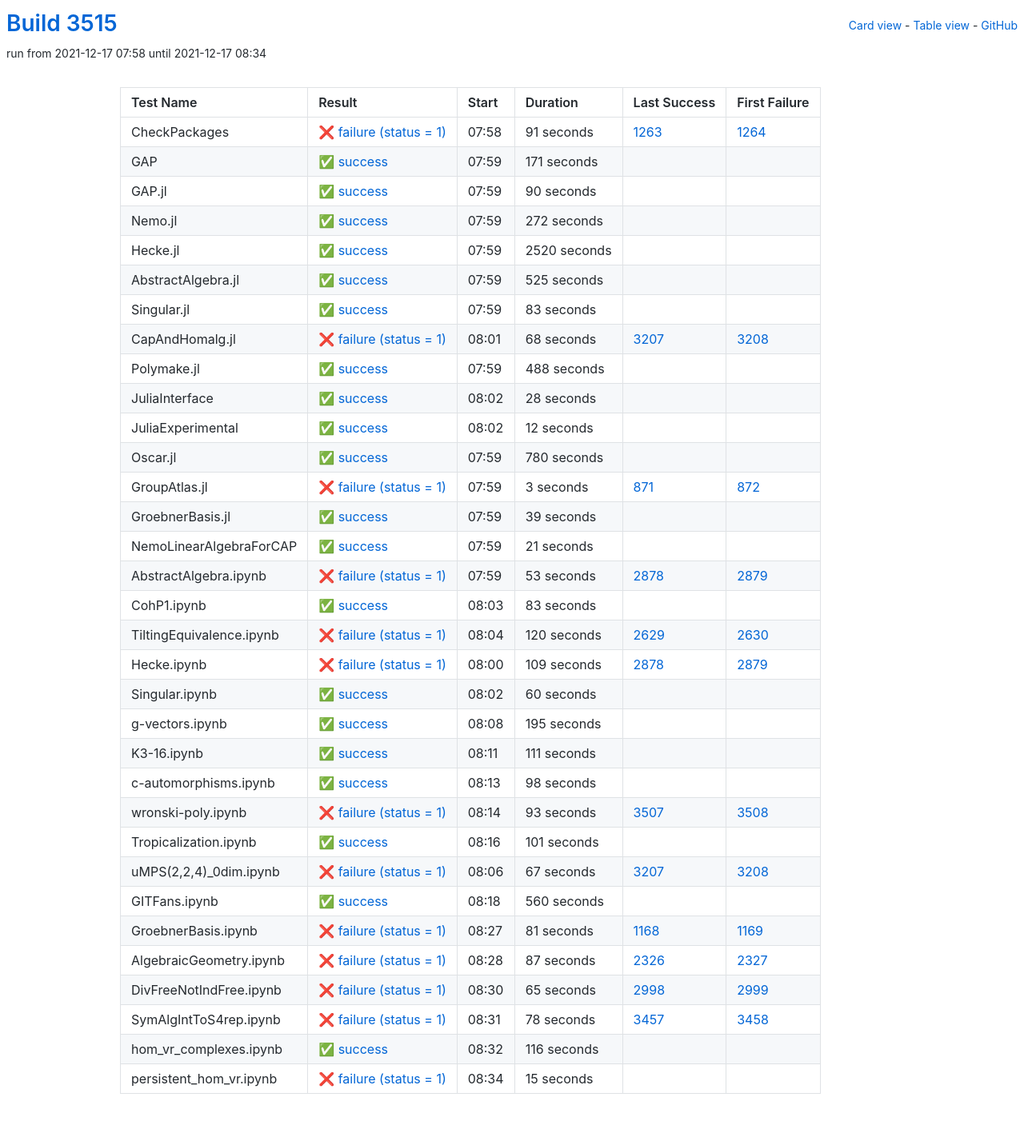
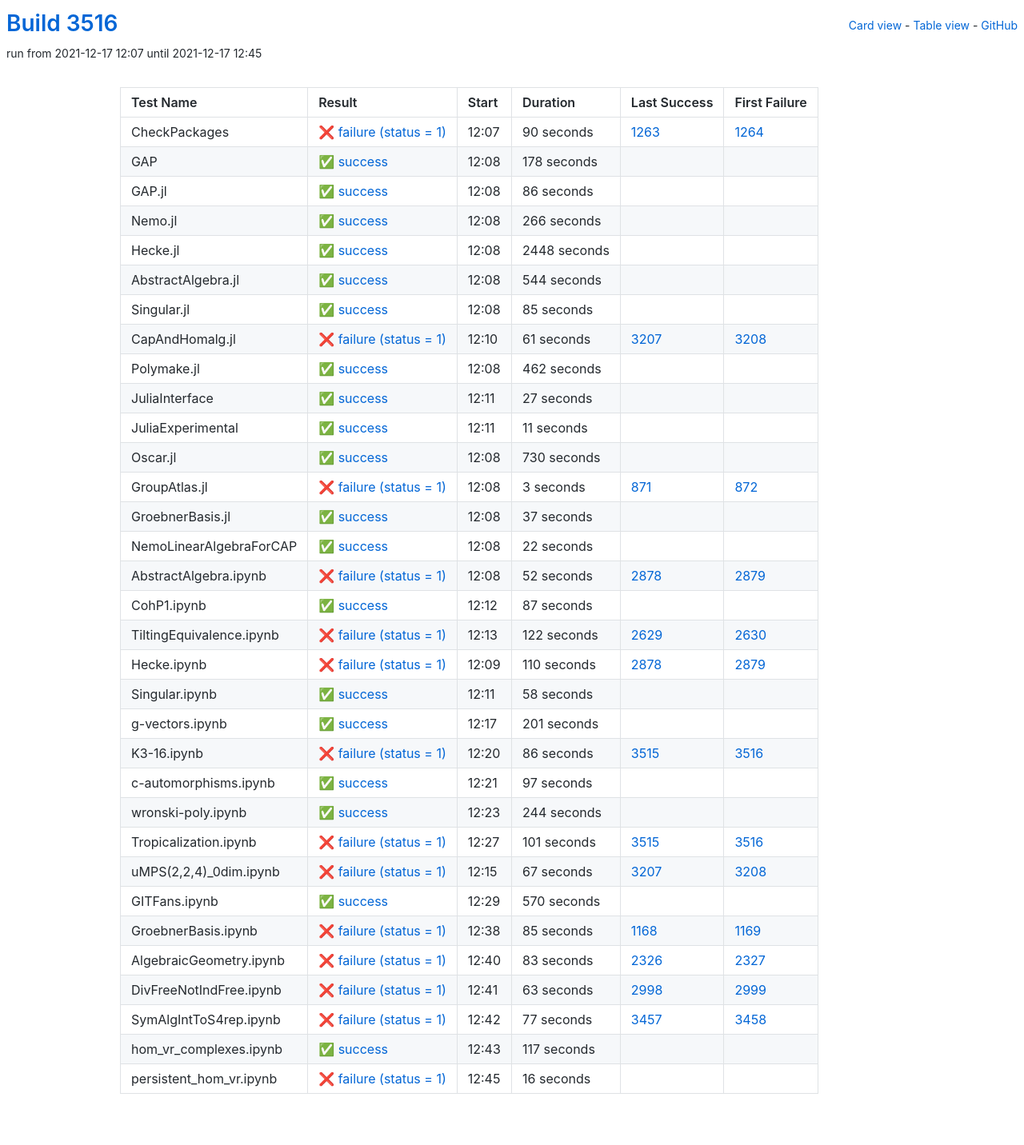
Before and after one commit to oscar-system/oscar-ci-status-stable, a Jekyll site: the page built from table.html, in a window 1280 px wide. Shown: the whole page at 80% size. Built offline with Jekyll 4.4.1, drawn with Linux system fonts in a browser that asks for light colours.

Commit message:
Build #3516

```diff
--- a/_data/ci.yml
+++ b/_data/ci.yml
@@ -1,6 +1,6 @@
 ---
-build: 3515
-build_url: https://oscarci.mathematik.uni-kl.de/job/oscar-stable/3515/
+build: 3516
+build_url: https://oscarci.mathematik.uni-kl.de/job/oscar-stable/3516/
 job: oscar-stable
 organization: oscar-system
 repo: oscar-ci-status-stable
@@ -8,152 +8,152 @@ repourl: https://github.com/oscar-system/oscar-ci-status-stable
 tests:
 - name: CheckPackages
   id: checkpackages
-  log: https://oscarci.mathematik.uni-kl.de/job/oscar-stable/3515/artifact/logs/build-3515/CheckPackages.log
-  start: 2021-12-17 07:58
+  log: https://oscarci.mathematik.uni-kl.de/job/oscar-stable/3516/artifact/logs/build-3516/CheckPackages.log
+  start: 2021-12-17 12:07
   success: false
   exitcode: 1
   status: failure
-  duration: 91
+  duration: 90
   last_success: 1263
   last_success_url: https://oscarci.mathematik.uni-kl.de/job/oscar-stable/1263/
   first_failure: 1264
   first_failure_url: https://oscarci.mathematik.uni-kl.de/job/oscar-stable/1264/
 - name: GAP
   id: gap
-  log: https://oscarci.mathematik.uni-kl.de/job/oscar-stable/3515/artifact/logs/build-3515/GAP.log
-  start: 2021-12-17 07:59
+  log: https://oscarci.mathematik.uni-kl.de/job/oscar-stable/3516/artifact/logs/build-3516/GAP.log
+  start: 2021-12-17 12:08
   success: true
   exitcode: 0
   status: success
-  duration: 171
+  duration: 178
   last_success: false
   last_success_url:
   first_failure: false
   first_failure_url:
 - name: GAP.jl
   id: gap-jl
-  log: https://oscarci.mathematik.uni-kl.de/job/oscar-stable/3515/artifact/logs/build-3515/GAP.jl.log
-  start: 2021-12-17 07:59
+  log: https://oscarci.mathematik.uni-kl.de/job/oscar-stable/3516/artifact/logs/build-3516/GAP.jl.log
+  start: 2021-12-17 12:08
   success: true
   exitcode: 0
   status: success
-  duration: 90
+  duration: 86
   last_success: false
   last_success_url:
   first_failure: false
   first_failure_url:
 - name: Nemo.jl
   id: nemo-jl
-  log: https://oscarci.mathematik.uni-kl.de/job/oscar-stable/3515/artifact/logs/build-3515/Nemo.jl.log
-  start: 2021-12-17 07:59
+  log: https://oscarci.mathematik.uni-kl.de/job/oscar-stable/3516/artifact/logs/build-3516/Nemo.jl.log
+  start: 2021-12-17 12:08
   success: true
   exitcode: 0
   status: success
-  duration: 272
+  duration: 266
   last_success: false
   last_success_url:
   first_failure: false
   first_failure_url:
 - name: Hecke.jl
   id: hecke-jl
-  log: https://oscarci.mathematik.uni-kl.de/job/oscar-stable/3515/artifact/logs/build-3515/Hecke.jl.log
-  start: 2021-12-17 07:59
+  log: https://oscarci.mathematik.uni-kl.de/job/oscar-stable/3516/artifact/logs/build-3516/Hecke.jl.log
+  start: 2021-12-17 12:08
   success: true
   exitcode: 0
   status: success
-  duration: 2520
+  duration: 2448
   last_success: false
   last_success_url:
   first_failure: false
   first_failure_url:
 - name: AbstractAlgebra.jl
   id: abstractalgebra-jl
-  log: https://oscarci.mathematik.uni-kl.de/job/oscar-stable/3515/artifact/logs/build-3515/AbstractAlgebra.jl.log
-  start: 2021-12-17 07:59
+  log: https://oscarci.mathematik.uni-kl.de/job/oscar-stable/3516/artifact/logs/build-3516/AbstractAlgebra.jl.log
+  start: 2021-12-17 12:08
   success: true
   exitcode: 0
   status: success
-  duration: 525
+  duration: 544
   last_success: false
   last_success_url:
   first_failure: false
   first_failure_url:
 - name: Singular.jl
   id: singular-jl
-  log: https://oscarci.mathematik.uni-kl.de/job/oscar-stable/3515/artifact/logs/build-3515/Singular.jl.log
-  start: 2021-12-17 07:59
+  log: https://oscarci.mathematik.uni-kl.de/job/oscar-stable/3516/artifact/logs/build-3516/Singular.jl.log
+  start: 2021-12-17 12:08
   success: true
   exitcode: 0
   status: success
-  duration: 83
+  duration: 85
   last_success: false
   last_success_url:
   first_failure: false
   first_failure_url:
 - name: CapAndHomalg.jl
   id: capandhomalg-jl
-  log: https://oscarci.mathematik.uni-kl.de/job/oscar-stable/3515/artifact/logs/build-3515/CapAndHomalg.jl.log
-  start: 2021-12-17 08:01
+  log: https://oscarci.mathematik.uni-kl.de/job/oscar-stable/3516/artifact/logs/build-3516/CapAndHomalg.jl.log
+  start: 2021-12-17 12:10
   success: false
   exitcode: 1
   status: failure
-  duration: 68
+  duration: 61
   last_success: 3207
   last_success_url: https://oscarci.mathematik.uni-kl.de/job/oscar-stable/3207/
   first_failure: 3208
   first_failure_url: https://oscarci.mathematik.uni-kl.de/job/oscar-stable/3208/
 - name: Polymake.jl
   id: polymake-jl
-  log: https://oscarci.mathematik.uni-kl.de/job/oscar-stable/3515/artifact/logs/build-3515/Polymake.jl.log
-  start: 2021-12-17 07:59
+  log: https://oscarci.mathematik.uni-kl.de/job/oscar-stable/3516/artifact/logs/build-3516/Polymake.jl.log
+  start: 2021-12-17 12:08
   success: true
   exitcode: 0
   status: success
-  duration: 488
+  duration: 462
   last_success: false
   last_success_url:
   first_failure: false
   first_failure_url:
 - name: JuliaInterface
   id: juliainterface
-  log: https://oscarci.mathematik.uni-kl.de/job/oscar-stable/3515/artifact/logs/build-3515/JuliaInterface.log
-  start: 2021-12-17 08:02
+  log: https://oscarci.mathematik.uni-kl.de/job/oscar-stable/3516/artifact/logs/build-3516/JuliaInterface.log
+  start: 2021-12-17 12:11
   success: true
   exitcode: 0
   status: success
-  duration: 28
+  duration: 27
   last_success: false
   last_success_url:
   first_failure: false
   first_failure_url:
 - name: JuliaExperimental
   id: juliaexperimental
-  log: https://oscarci.mathematik.uni-kl.de/job/oscar-stable/3515/artifact/logs/build-3515/JuliaExperimental.log
-  start: 2021-12-17 08:02
+  log: https://oscarci.mathematik.uni-kl.de/job/oscar-stable/3516/artifact/logs/build-3516/JuliaExperimental.log
+  start: 2021-12-17 12:11
   success: true
   exitcode: 0
   status: success
-  duration: 12
+  duration: 11
   last_success: false
   last_success_url:
   first_failure: false
   first_failure_url:
 - name: Oscar.jl
   id: oscar-jl
-  log: https://oscarci.mathematik.uni-kl.de/job/oscar-stable/3515/artifact/logs/build-3515/Oscar.jl.log
-  start: 2021-12-17 07:59
+  log: https://oscarci.mathematik.uni-kl.de/job/oscar-stable/3516/artifact/logs/build-3516/Oscar.jl.log
+  start: 2021-12-17 12:08
   success: true
   exitcode: 0
   status: success
-  duration: 780
+  duration: 730
   last_success: false
   last_success_url:
   first_failure: false
   first_failure_url:
 - name: GroupAtlas.jl
   id: groupatlas-jl
-  log: https://oscarci.mathematik.uni-kl.de/job/oscar-stable/3515/artifact/logs/build-3515/GroupAtlas.jl.log
-  start: 2021-12-17 07:59
+  log: https://oscarci.mathematik.uni-kl.de/job/oscar-stable/3516/artifact/logs/build-3516/GroupAtlas.jl.log
+  start: 2021-12-17 12:08
   success: false
   exitcode: 1
   status: failure
@@ -164,152 +164,152 @@ tests:
   first_failure_url: https://oscarci.mathematik.uni-kl.de/job/oscar-stable/872/
 - name: GroebnerBasis.jl
   id: groebnerbasis-jl
-  log: https://oscarci.mathematik.uni-kl.de/job/oscar-stable/3515/artifact/logs/build-3515/GroebnerBasis.jl.log
-  start: 2021-12-17 07:59
+  log: https://oscarci.mathematik.uni-kl.de/job/oscar-stable/3516/artifact/logs/build-3516/GroebnerBasis.jl.log
+  start: 2021-12-17 12:08
   success: true
   exitcode: 0
   status: success
-  duration: 39
+  duration: 37
   last_success: false
   last_success_url:
   first_failure: false
   first_failure_url:
 - name: NemoLinearAlgebraForCAP
   id: nemolinearalgebraforcap
-  log: https://oscarci.mathematik.uni-kl.de/job/oscar-stable/3515/artifact/logs/build-3515/NemoLinearAlgebraForCAP.log
-  start: 2021-12-17 07:59
+  log: https://oscarci.mathematik.uni-kl.de/job/oscar-stable/3516/artifact/logs/build-3516/NemoLinearAlgebraForCAP.log
+  start: 2021-12-17 12:08
   success: true
   exitcode: 0
   status: success
-  duration: 21
+  duration: 22
   last_success: false
   last_success_url:
   first_failure: false
   first_failure_url:
 - name: AbstractAlgebra.ipynb
   id: abstractalgebra-ipynb
-  log: https://oscarci.mathematik.uni-kl.de/job/oscar-stable/3515/artifact/logs/build-3515/AbstractAlgebra.ipynb.log
-  start: 2021-12-17 07:59
+  log: https://oscarci.mathematik.uni-kl.de/job/oscar-stable/3516/artifact/logs/build-3516/AbstractAlgebra.ipynb.log
+  start: 2021-12-17 12:08
   success: false
   exitcode: 1
   status: failure
-  duration: 53
+  duration: 52
   last_success: 2878
   last_success_url: https://oscarci.mathematik.uni-kl.de/job/oscar-stable/2878/
   first_failure: 2879
   first_failure_url: https://oscarci.mathematik.uni-kl.de/job/oscar-stable/2879/
 - name: CohP1.ipynb
   id: cohp1-ipynb
-  log: https://oscarci.mathematik.uni-kl.de/job/oscar-stable/3515/artifact/logs/build-3515/CohP1.ipynb.log
-  start: 2021-12-17 08:03
+  log: https://oscarci.mathematik.uni-kl.de/job/oscar-stable/3516/artifact/logs/build-3516/CohP1.ipynb.log
+  start: 2021-12-17 12:12
   success: true
   exitcode: 0
   status: success
-  duration: 83
+  duration: 87
   last_success: false
   last_success_url:
   first_failure: false
   first_failure_url:
 - name: TiltingEquivalence.ipynb
   id: tiltingequivalence-ipynb
-  log: https://oscarci.mathematik.uni-kl.de/job/oscar-stable/3515/artifact/logs/build-3515/TiltingEquivalence.ipynb.log
-  start: 2021-12-17 08:04
+  log: https://oscarci.mathematik.uni-kl.de/job/oscar-stable/3516/artifact/logs/build-3516/TiltingEquivalence.ipynb.log
+  start: 2021-12-17 12:13
   success: false
   exitcode: 1
   status: failure
-  duration: 120
+  duration: 122
   last_success: 2629
   last_success_url: https://oscarci.mathematik.uni-kl.de/job/oscar-stable/2629/
   first_failure: 2630
   first_failure_url: https://oscarci.mathematik.uni-kl.de/job/oscar-stable/2630/
 - name: Hecke.ipynb
   id: hecke-ipynb
-  log: https://oscarci.mathematik.uni-kl.de/job/oscar-stable/3515/artifact/logs/build-3515/Hecke.ipynb.log
-  start: 2021-12-17 08:00
+  log: https://oscarci.mathematik.uni-kl.de/job/oscar-stable/3516/artifact/logs/build-3516/Hecke.ipynb.log
+  start: 2021-12-17 12:09
   success: false
   exitcode: 1
   status: failure
-  duration: 109
+  duration: 110
   last_success: 2878
   last_success_url: https://oscarci.mathematik.uni-kl.de/job/oscar-stable/2878/
   first_failure: 2879
   first_failure_url: https://oscarci.mathematik.uni-kl.de/job/oscar-stable/2879/
 - name: Singular.ipynb
   id: singular-ipynb
-  log: https://oscarci.mathematik.uni-kl.de/job/oscar-stable/3515/artifact/logs/build-3515/Singular.ipynb.log
-  start: 2021-12-17 08:02
+  log: https://oscarci.mathematik.uni-kl.de/job/oscar-stable/3516/artifact/logs/build-3516/Singular.ipynb.log
+  start: 2021-12-17 12:11
   success: true
   exitcode: 0
   status: success
-  duration: 60
+  duration: 58
   last_success: false
   last_success_url:
   first_failure: false
   first_failure_url:
 - name: g-vectors.ipynb
   id: g-vectors-ipynb
-  log: https://oscarci.mathematik.uni-kl.de/job/oscar-stable/3515/artifact/logs/build-3515/g-vectors.ipynb.log
-  start: 2021-12-17 08:08
+  log: https://oscarci.mathematik.uni-kl.de/job/oscar-stable/3516/artifact/logs/build-3516/g-vectors.ipynb.log
+  start: 2021-12-17 12:17
   success: true
   exitcode: 0
   status: success
-  duration: 195
+  duration: 201
   last_success: false
   last_success_url:
   first_failure: false
   first_failure_url:
 - name: K3-16.ipynb
   id: k3-16-ipynb
-  log: https://oscarci.mathematik.uni-kl.de/job/oscar-stable/3515/artifact/logs/build-3515/K3-16.ipynb.log
-  start: 2021-12-17 08:11
+  log: https://oscarci.mathematik.uni-kl.de/job/oscar-stable/3516/artifact/logs/build-3516/K3-16.ipynb.log
+  start: 2021-12-17 12:20
+  success: false
+  exitcode: 1
+  status: failure
+  duration: 86
+  last_success: 3515
+  last_success_url: https://oscarci.mathematik.uni-kl.de/job/oscar-stable/3515/
+  first_failure: 3516
+  first_failure_url: https://oscarci.mathematik.uni-kl.de/job/oscar-stable/3516/
+- name: c-automorphisms.ipynb
+  id: c-automorphisms-ipynb
+  log: https://oscarci.mathematik.uni-kl.de/job/oscar-stable/3516/artifact/logs/build-3516/c-automorphisms.ipynb.log
+  start: 2021-12-17 12:21
   success: true
   exitcode: 0
   status: success
-  duration: 111
-  last_success: false
-  last_success_url:
-  first_failure: false
-  first_failure_url:
-- name: c-automorphisms.ipynb
-  id: c-automorphisms-ipynb
-  log: https://oscarci.mathematik.uni-kl.de/job/oscar-stable/3515/artifact/logs/build-3515/c-automorphisms.ipynb.log
-  start: 2021-12-17 08:13
-  success: true
-  exitcode: 0
-  status: success
-  duration: 98
+  duration: 97
   last_success: false
   last_success_url:
   first_failure: false
   first_failure_url:
 - name: wronski-poly.ipynb
   id: wronski-poly-ipynb
-  log: https://oscarci.mathematik.uni-kl.de/job/oscar-stable/3515/artifact/logs/build-3515/wronski-poly.ipynb.log
-  start: 2021-12-17 08:14
-  success: false
-  exitcode: 1
-  status: failure
-  duration: 93
-  last_success: 3507
-  last_success_url: https://oscarci.mathematik.uni-kl.de/job/oscar-stable/3507/
-  first_failure: 3508
-  first_failure_url: https://oscarci.mathematik.uni-kl.de/job/oscar-stable/3508/
-- name: Tropicalization.ipynb
-  id: tropicalization-ipynb
-  log: https://oscarci.mathematik.uni-kl.de/job/oscar-stable/3515/artifact/logs/build-3515/Tropicalization.ipynb.log
-  start: 2021-12-17 08:16
+  log: https://oscarci.mathematik.uni-kl.de/job/oscar-stable/3516/artifact/logs/build-3516/wronski-poly.ipynb.log
+  start: 2021-12-17 12:23
   success: true
   exitcode: 0
   status: success
-  duration: 101
+  duration: 244
   last_success: false
   last_success_url:
   first_failure: false
   first_failure_url:
+- name: Tropicalization.ipynb
+  id: tropicalization-ipynb
+  log: https://oscarci.mathematik.uni-kl.de/job/oscar-stable/3516/artifact/logs/build-3516/Tropicalization.ipynb.log
+  start: 2021-12-17 12:27
+  success: false
+  exitcode: 1
+  status: failure
+  duration: 101
+  last_success: 3515
+  last_success_url: https://oscarci.mathematik.uni-kl.de/job/oscar-stable/3515/
+  first_failure: 3516
+  first_failure_url: https://oscarci.mathematik.uni-kl.de/job/oscar-stable/3516/
 - name: uMPS(2,2,4)_0dim.ipynb
   id: umps-2-2-4-0dim-ipynb
-  log: https://oscarci.mathematik.uni-kl.de/job/oscar-stable/3515/artifact/logs/build-3515/uMPS-2-2-4-_0dim.ipynb.log
-  start: 2021-12-17 08:06
+  log: https://oscarci.mathematik.uni-kl.de/job/oscar-stable/3516/artifact/logs/build-3516/uMPS-2-2-4-_0dim.ipynb.log
+  start: 2021-12-17 12:15
   success: false
   exitcode: 1
   status: failure
@@ -320,84 +320,84 @@ tests:
   first_failure_url: https://oscarci.mathematik.uni-kl.de/job/oscar-stable/3208/
 - name: GITFans.ipynb
   id: gitfans-ipynb
-  log: https://oscarci.mathematik.uni-kl.de/job/oscar-stable/3515/artifact/logs/build-3515/GITFans.ipynb.log
-  start: 2021-12-17 08:18
+  log: https://oscarci.mathematik.uni-kl.de/job/oscar-stable/3516/artifact/logs/build-3516/GITFans.ipynb.log
+  start: 2021-12-17 12:29
   success: true
   exitcode: 0
   status: success
-  duration: 560
+  duration: 570
   last_success: false
   last_success_url:
   first_failure: false
   first_failure_url:
 - name: GroebnerBasis.ipynb
   id: groebnerbasis-ipynb
-  log: https://oscarci.mathematik.uni-kl.de/job/oscar-stable/3515/artifact/logs/build-3515/GroebnerBasis.ipynb.log
-  start: 2021-12-17 08:27
+  log: https://oscarci.mathematik.uni-kl.de/job/oscar-stable/3516/artifact/logs/build-3516/GroebnerBasis.ipynb.log
+  start: 2021-12-17 12:38
   success: false
   exitcode: 1
   status: failure
-  duration: 81
+  duration: 85
   last_success: 1168
   last_success_url: https://oscarci.mathematik.uni-kl.de/job/oscar-stable/1168/
   first_failure: 1169
   first_failure_url: https://oscarci.mathematik.uni-kl.de/job/oscar-stable/1169/
 - name: AlgebraicGeometry.ipynb
   id: algebraicgeometry-ipynb
-  log: https://oscarci.mathematik.uni-kl.de/job/oscar-stable/3515/artifact/logs/build-3515/AlgebraicGeometry.ipynb.log
-  start: 2021-12-17 08:28
+  log: https://oscarci.mathematik.uni-kl.de/job/oscar-stable/3516/artifact/logs/build-3516/AlgebraicGeometry.ipynb.log
+  start: 2021-12-17 12:40
   success: false
   exitcode: 1
   status: failure
-  duration: 87
+  duration: 83
   last_success: 2326
   last_success_url: https://oscarci.mathematik.uni-kl.de/job/oscar-stable/2326/
   first_failure: 2327
   first_failure_url: https://oscarci.mathematik.uni-kl.de/job/oscar-stable/2327/
 - name: DivFreeNotIndFree.ipynb
   id: divfreenotindfree-ipynb
-  log: https://oscarci.mathematik.uni-kl.de/job/oscar-stable/3515/artifact/logs/build-3515/DivFreeNotIndFree.ipynb.log
-  start: 2021-12-17 08:30
+  log: https://oscarci.mathematik.uni-kl.de/job/oscar-stable/3516/artifact/logs/build-3516/DivFreeNotIndFree.ipynb.log
+  start: 2021-12-17 12:41
   success: false
   exitcode: 1
   status: failure
-  duration: 65
+  duration: 63
   last_success: 2998
   last_success_url: https://oscarci.mathematik.uni-kl.de/job/oscar-stable/2998/
   first_failure: 2999
   first_failure_url: https://oscarci.mathematik.uni-kl.de/job/oscar-stable/2999/
 - name: SymAlgIntToS4rep.ipynb
   id: symalginttos4rep-ipynb
-  log: https://oscarci.mathematik.uni-kl.de/job/oscar-stable/3515/artifact/logs/build-3515/SymAlgIntToS4rep.ipynb.log
-  start: 2021-12-17 08:31
+  log: https://oscarci.mathematik.uni-kl.de/job/oscar-stable/3516/artifact/logs/build-3516/SymAlgIntToS4rep.ipynb.log
+  start: 2021-12-17 12:42
   success: false
   exitcode: 1
   status: failure
-  duration: 78
+  duration: 77
   last_success: 3457
   last_success_url: https://oscarci.mathematik.uni-kl.de/job/oscar-stable/3457/
   first_failure: 3458
   first_failure_url: https://oscarci.mathematik.uni-kl.de/job/oscar-stable/3458/
 - name: hom_vr_complexes.ipynb
   id: hom-vr-complexes-ipynb
-  log: https://oscarci.mathematik.uni-kl.de/job/oscar-stable/3515/artifact/logs/build-3515/hom_vr_complexes.ipynb.log
-  start: 2021-12-17 08:32
+  log: https://oscarci.mathematik.uni-kl.de/job/oscar-stable/3516/artifact/logs/build-3516/hom_vr_complexes.ipynb.log
+  start: 2021-12-17 12:43
   success: true
   exitcode: 0
   status: success
-  duration: 116
+  duration: 117
   last_success: false
   last_success_url:
   first_failure: false
   first_failure_url:
 - name: persistent_hom_vr.ipynb
   id: persistent-hom-vr-ipynb
-  log: https://oscarci.mathematik.uni-kl.de/job/oscar-stable/3515/artifact/logs/build-3515/persistent_hom_vr.ipynb.log
-  start: 2021-12-17 08:34
+  log: https://oscarci.mathematik.uni-kl.de/job/oscar-stable/3516/artifact/logs/build-3516/persistent_hom_vr.ipynb.log
+  start: 2021-12-17 12:45
   success: false
   exitcode: 1
   status: failure
-  duration: 15
+  duration: 16
   last_success: false
   last_success_url:
   first_failure: false
```
Also changed, not shown: README.md.
